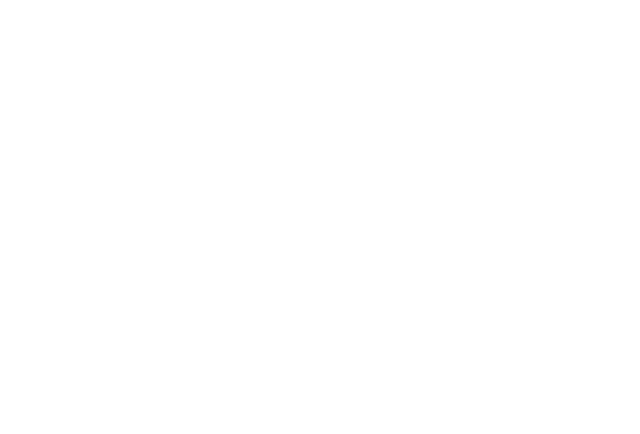
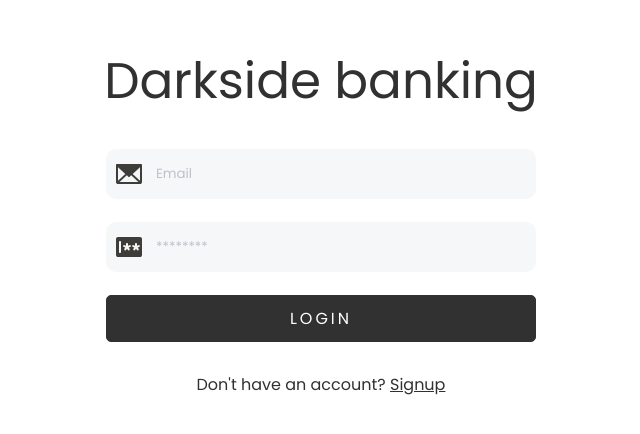
Before and after one commit to ishowdarkside/bankingMern, a React (Vite) app: page /auth/login in a window 1280 px wide. Before the commit this address had no page. Shown: the part 180-614 px from the top of the page, without its empty margins (319-959 px from the left). Built offline with nearby package versions, Linux system fonts and the light colour scheme.

Commit message:
handled login page

```diff
--- a/src/App.jsx
+++ b/src/App.jsx
@@ -5,6 +5,7 @@
 import LandingPage from "./pages/LanginPage/LandingPage";
 import Signup from "./pages/Signup/Signup";
 import { Toaster } from "react-hot-toast";
+import Login from "./pages/Login/Login";
 
 const queryClient = new QueryClient();
 
@@ -15,6 +16,7 @@
         <Routes>
           <Route path="/" element={<LandingPage />} />
           <Route path="/auth/signup" element={<Signup />} />
+          <Route path="/auth/login" element={<Login />} />
           <Route path="/app" element={<Navigate to="dashboard" />}>
             <Route path="dashboard" element={<Dashboard />} />
           </Route>
--- a/src/index.scss
+++ b/src/index.scss
@@ -1,3 +1,4 @@
+@import "./scss/mixins.scss";
 @import url("https://fonts.googleapis.com/css2?family=Poppins:ital,wght@0,100;0,200;0,300;0,400;0,500;0,600;0,700;1,100;1,200;1,300;1,400;1,500;1,600;1,700&display=swap");
 *,
 *::before,
@@ -11,6 +12,14 @@
 html {
   box-sizing: border-box;
   font-size: 62.5%;
+
+  @include responsive("tab-port") {
+    font-size: 56.25%;
+  }
+
+  @include responsive("mobile") {
+    font-size: 50%;
+  }
 }
 
 body {
@@ -23,4 +32,9 @@
   max-width: 120rem;
   margin-left: auto;
   margin-right: auto;
+
+  @include responsive("tab-land") {
+    padding-left: 2rem;
+    padding-right: 2rem;
+  }
 }
--- a/src/pages/LanginPage/LandingPage.module.scss
+++ b/src/pages/LanginPage/LandingPage.module.scss
@@ -1,17 +1,28 @@
+@import "../../scss//mixins.scss";
 .body {
   height: 100dvh;
   display: flex;
   align-items: center;
   justify-content: center;
 
+  @include responsive("tab-port") {
+    text-align: center;
+  }
   :global(.container) {
     flex-grow: 1;
     display: flex;
     align-items: center;
     justify-content: space-between;
 
+    @include responsive("tab-port") {
+      justify-content: center;
+    }
+
     img {
       clip-path: polygon(25% 0%, 100% 0%, 75% 100%, 0% 100%);
+      @include responsive("tab-port") {
+        display: none;
+      }
     }
   }
 
@@ -29,4 +40,8 @@
   margin-top: 3rem;
   display: flex;
   gap: 3rem;
+
+  @include responsive("tab-port") {
+    justify-content: center;
+  }
 }
--- /dev/null
+++ b/src/pages/Login/Login.jsx
@@ -0,0 +1,64 @@
+import { useState } from "react";
+import Input from "../../ui/Input/Input";
+import { useForm } from "react-hook-form";
+import Button from "../../ui/Button/Button";
+import Spinner from "../../ui/Spinner";
+import { login } from "../../services/login";
+import styles from "./Login.module.scss";
+import { toast } from "react-hot-toast";
+import { Link, useNavigate } from "react-router-dom";
+
+export default function Login() {
+  const [isFetching, setIsFetching] = useState();
+  const { handleSubmit, register, reset } = useForm();
+  const navigate = useNavigate();
+  async function handleLogin(data) {
+    try {
+      setIsFetching(true);
+      const res = await login(data);
+      if (res.status === "fail") return toast.error(res.message);
+      if (res.status === "success") toast.success(res.message);
+
+      navigate("/app");
+      reset();
+    } catch (err) {
+      console.log(err.message);
+    } finally {
+      setIsFetching(false);
+    }
+  }
+  if (isFetching) return <Spinner />;
+  return (
+    <div className={styles.loginBody}>
+      <h1>Darkside banking</h1>
+      <form
+        onSubmit={handleSubmit((data) => handleLogin(data))}
+        className={styles.loginForm}
+      >
+        <div className={styles.inputWrapper}>
+          <img src="/email.svg" />
+          <Input
+            type="text"
+            placeholder="Email"
+            register={register}
+            label="email"
+          />
+        </div>
+
+        <div className={styles.inputWrapper}>
+          <img src="/password.svg" />
+          <Input
+            type="password"
+            placeholder="********"
+            register={register}
+            label="password"
+          />
+        </div>
+        <Button type="primary">LOGIN</Button>
+      </form>
+      <span>
+        Don&apos;t have an account? <Link to="/auth/signup">Signup</Link>
+      </span>
+    </div>
+  );
+}
--- /dev/null
+++ b/src/pages/Login/Login.module.scss
@@ -0,0 +1,47 @@
+@import "../../scss/mixins.scss";
+.loginBody {
+  h1 {
+    font-size: 5rem;
+    font-weight: 400;
+
+    @include responsive("mobile") {
+      font-size: 4rem;
+    }
+  }
+  height: 100dvh;
+  display: flex;
+  flex-direction: column;
+  gap: 3rem;
+  align-items: center;
+  justify-content: center;
+
+  a {
+    color: #313131;
+  }
+}
+
+.loginForm {
+  display: flex;
+  flex-direction: column;
+  gap: 2.3rem;
+  width: 43rem;
+  max-width: 43rem;
+
+  @include responsive("mobile") {
+    padding-left: 1rem;
+    padding-right: 1rem;
+  }
+  input {
+    width: 100%;
+  }
+}
+
+.inputWrapper {
+  position: relative;
+  :global(img) {
+    left: 1rem;
+    top: 50%;
+    transform: translateY(-50%);
+    position: absolute;
+  }
+}
--- a/src/pages/Signup/Signup.jsx
+++ b/src/pages/Signup/Signup.jsx
@@ -1,6 +1,6 @@
 import { Link, useNavigate } from "react-router-dom";
 import { useForm } from "react-hook-form";
-import { SpinnerCircular } from "spinners-react";
+import Spinner from "../../ui/Spinner";
 import { signup } from "../../services/signup";
 import Button from "../../ui/Button/Button";
 import Input from "../../ui/Input/Input";
@@ -41,18 +41,7 @@
     }
   }
 
-  if (isLoading)
-    return (
-      <SpinnerCircular
-        color="#313131"
-        style={{
-          position: "absolute",
-          top: "50%",
-          left: "50%",
-          transform: "translate(-50%,-50%)",
-        }}
-      />
-    );
+  if (isLoading) return <Spinner />;
   return (
     <div className={styles.signupBody}>
       <h1>Darkside banking</h1>
@@ -210,7 +199,7 @@
         </div>
 
         <Button type="primary" disabled={isLoading}>
-          LOGIN
+          SIGNUP
         </Button>
       </form>
 
--- a/src/pages/Signup/Signup.module.scss
+++ b/src/pages/Signup/Signup.module.scss
@@ -1,3 +1,4 @@
+@import "../../scss/mixins.scss";
 .inputWrapper {
   position: relative;
   :global(img) {
@@ -15,6 +16,10 @@
   width: 43rem;
   max-width: 43rem;
 
+  @include responsive("mobile") {
+    padding-left: 1rem;
+    padding-right: 1rem;
+  }
   input {
     width: 100%;
   }
@@ -24,6 +29,10 @@
   h1 {
     font-size: 5rem;
     font-weight: 400;
+
+    @include responsive("mobile") {
+      font-size: 4rem;
+    }
   }
   height: 100dvh;
   display: flex;
--- /dev/null
+++ b/src/scss/mixins.scss
@@ -0,0 +1,23 @@
+@mixin responsive($bp) {
+  @if ($bp == "tab-land") {
+    @media only screen and (max-width: 75em) {
+      @content;
+    }
+  }
+  @if ($bp == "tab-port") {
+    @media only screen and (max-width: 56.25em) {
+      @content;
+    }
+  }
+  @if ($bp == "mobile") {
+    @media only screen and (max-width: 37.5em) {
+      @content;
+    }
+  }
+}
+
+@mixin responsive-custom($bp) {
+  @media only screen and (max-width: $bp) {
+    @content;
+  }
+}
--- /dev/null
+++ b/src/services/login.js
@@ -0,0 +1,16 @@
+export async function login(formData) {
+  try {
+    const res = await fetch("http://127.0.0.1:8000/api/users/login", {
+      method: "POST",
+      headers: {
+        "Content-Type": "application/json",
+      },
+      body: JSON.stringify(formData),
+    });
+
+    const data = await res.json();
+    return data;
+  } catch (err) {
+    throw new Error(err);
+  }
+}
--- /dev/null
+++ b/src/ui/Spinner.jsx
@@ -0,0 +1,14 @@
+import { SpinnerCircular } from "spinners-react";
+export default function Spinner() {
+  return (
+    <SpinnerCircular
+      color="#313131"
+      style={{
+        position: "absolute",
+        top: "50%",
+        left: "50%",
+        transform: "translate(-50%,-50%)",
+      }}
+    />
+  );
+}
```
Also changed, not shown: src/services/getCookie.js (added).
